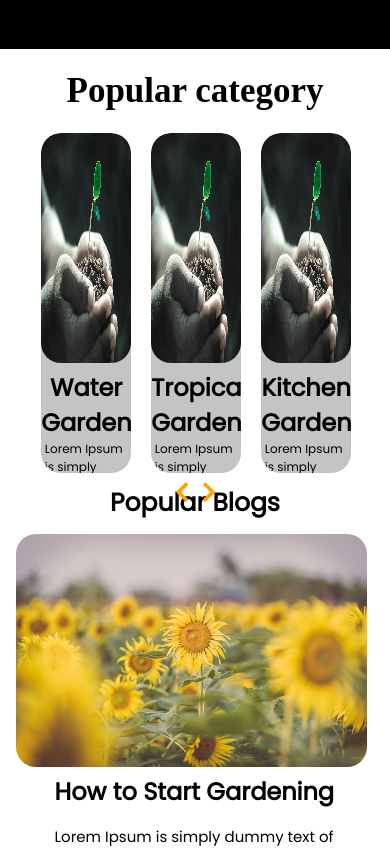
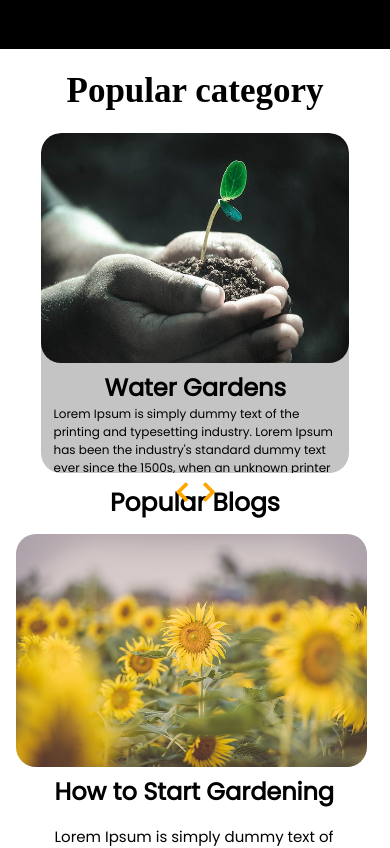
Before and after one commit to crpoudyal/gardening, a plain HTML site: page index.html in a window 390 px wide. Shown: the part 1540-2388 px from the top of the page. Drawn offline with nearby package versions, Linux system fonts and the light colour scheme.

Commit message:
Responsive Post-slider

```diff
--- a/css/style.scss
+++ b/css/style.scss
@@ -151,6 +151,7 @@ nav ul li ul a{
 .post .prev{
   position: absolute;
   padding-top: 3px;
+  padding-bottom:3px;
   left:45%;
   font-size:2em;
   font-weight: bolder;
@@ -160,6 +161,7 @@ nav ul li ul a{
 .post .next{
   position: absolute;
   padding-top: 3px;
+  padding-bottom:3px;
   right:45%;
   font-size:2em;
   font-weight: bolder;
--- a/index.html
+++ b/index.html
@@ -8,7 +8,7 @@
     <link rel="stylesheet" href="https://cdnjs.cloudflare.com/ajax/libs/font-awesome/4.7.0/css/font-awesome.min.css">
     <title>Morden Gardening | Start Your Gardening Today</title>
     <script src="https://ajax.googleapis.com/ajax/libs/jquery/2.1.1/jquery.min.js"></script>
-    <script type="text/javascript" src="https://cdn.jsdelivr.net/npm/slick-carousel@1.8.1/slick/slick.min.js"></script>
+    <script src="https://cdn.jsdelivr.net/npm/slick-carousel@1.8.1/slick/slick.min.js"></script>
 </head>
 
 <body>
--- a/js/main.js
+++ b/js/main.js
@@ -37,7 +37,7 @@ $(document).ready(function () {
 });
 
 
-// ...................
+// post slider.........................
 
 $('.category').slick({
     slidesToShow: 3,
@@ -46,4 +46,32 @@ $('.category').slick({
     autoplaySpeed: 2000,
     nextArrow: $('.next'),
     prevArrow: $('.prev'),
+    responsive: [
+        {
+          breakpoint: 1024,
+          settings: {
+            slidesToShow: 3,
+            slidesToScroll: 3,
+            infinite: true,
+            dots: true
+          }
+        },
+        {
+          breakpoint: 600,
+          settings: {
+            slidesToShow: 2,
+            slidesToScroll: 2
+          }
+        },
+        {
+          breakpoint: 480,
+          settings: {
+            slidesToShow: 1,
+            slidesToScroll: 1
+          }
+        }
+        // You can unslick at a given breakpoint now by adding:
+        // settings: "unslick"
+        // instead of a settings object
+      ]
   });
```
Also changed, not shown: css/style.css, 1 other file.
